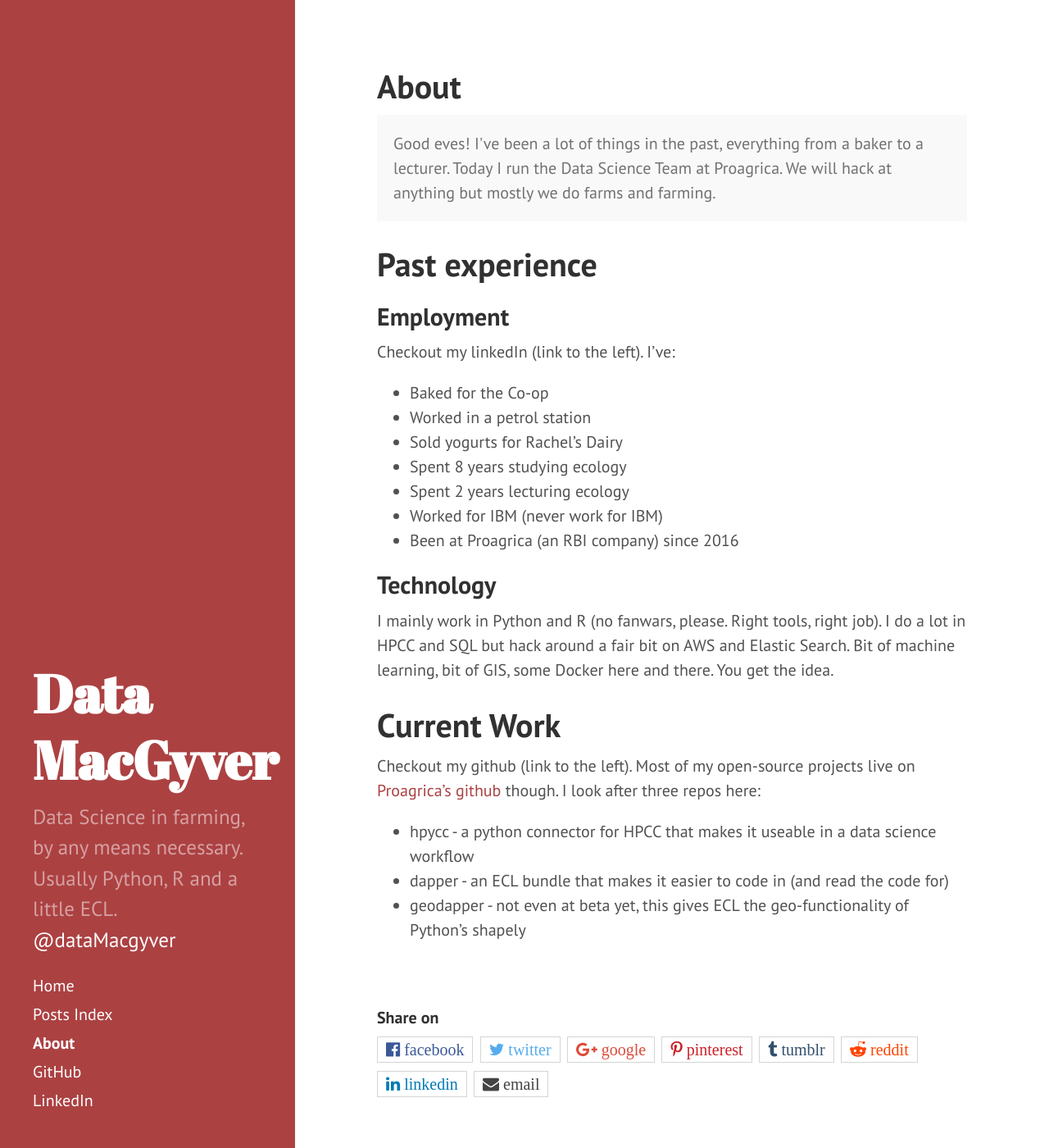
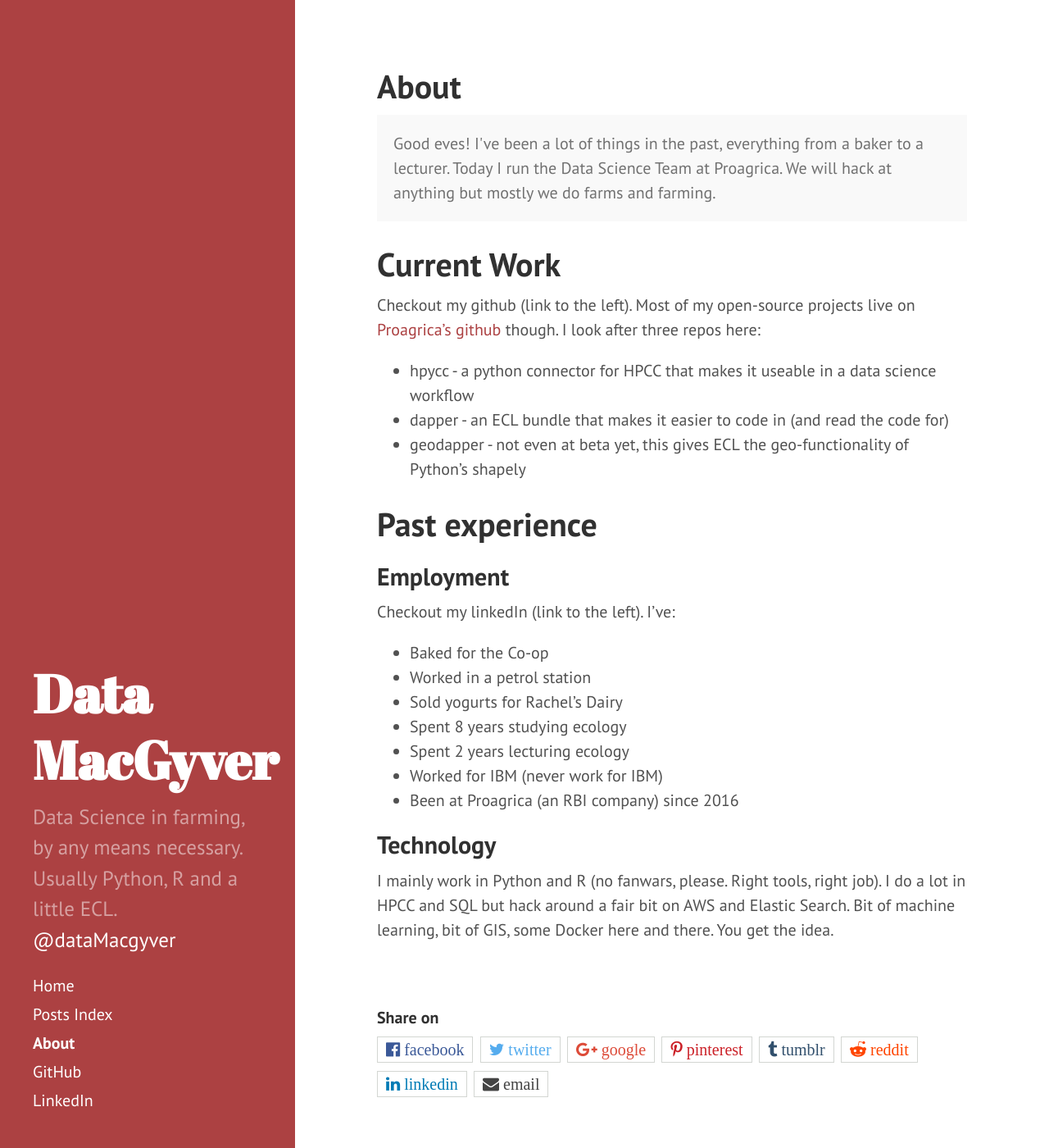
Before and after one commit to datamacgyver/old.datamacgyvergithubio, a Jekyll site: the page built from about.md, in a window 1280 px wide and 1400 px high. Shown: the whole window at 82% size. Built offline with Jekyll 4.4.1, drawn with Linux system fonts in a browser that asks for light colours; Markdown is read by kramdown in place of the engine named in the settings; part of the change alters nothing that is shown.

```diff
--- a/about.md
+++ b/about.md
@@ -7,6 +7,16 @@ title: About
   Good eves! I've been a lot of things in the past, everything from a baker to a lecturer. Today I run the Data Science Team at
   Proagrica. We will hack at anything but mostly we do farms and farming.
 </p>
+
+# Current Work
+
+Checkout my github (link to the left). Most of my open-source projects live on [Proagrica's github](https://github.com/OdinProAgrica/)
+though. I look after three repos here:
+
+* hpycc - a python connector for HPCC that makes it useable in a data science workflow
+* dapper - an ECL bundle that makes it easier to code in (and read the code for)
+* geodapper - not even at beta yet, this gives ECL the geo-functionality of Python's shapely
+
 
 # Past experience
 
@@ -25,12 +35,3 @@ Checkout my linkedIn (link to the left). I've:
 
 I mainly work in Python and R (no fanwars, please. Right tools, right job). I do a lot in HPCC and SQL but hack around a fair
 bit on AWS and Elastic Search. Bit of machine learning, bit of GIS, some Docker here and there. You get the idea.
-
-# Current Work
-
-Checkout my github (link to the left). Most of my open-source projects live on [Proagrica's github](https://github.com/OdinProAgrica/)
-though. I look after three repos here:
-
-* hpycc - a python connector for HPCC that makes it useable in a data science workflow
-* dapper - an ECL bundle that makes it easier to code in (and read the code for)
-* geodapper - not even at beta yet, this gives ECL the geo-functionality of Python's shapely
```
